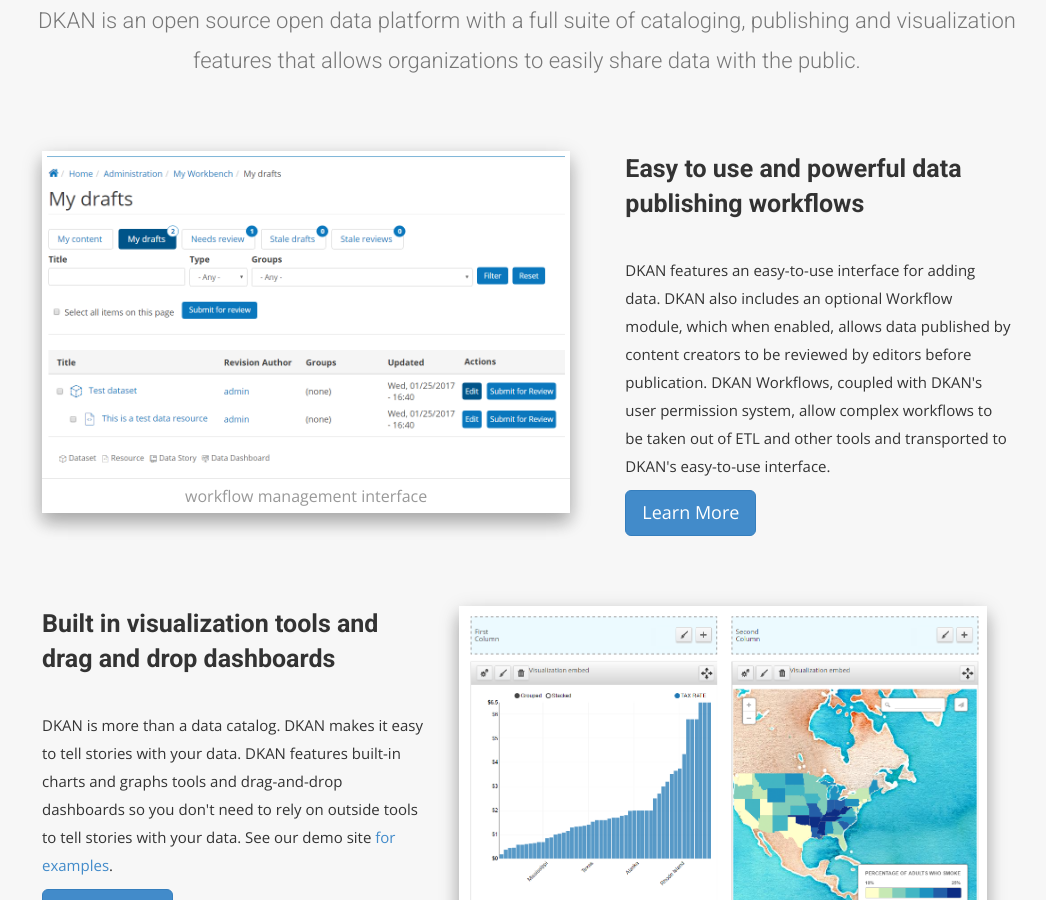
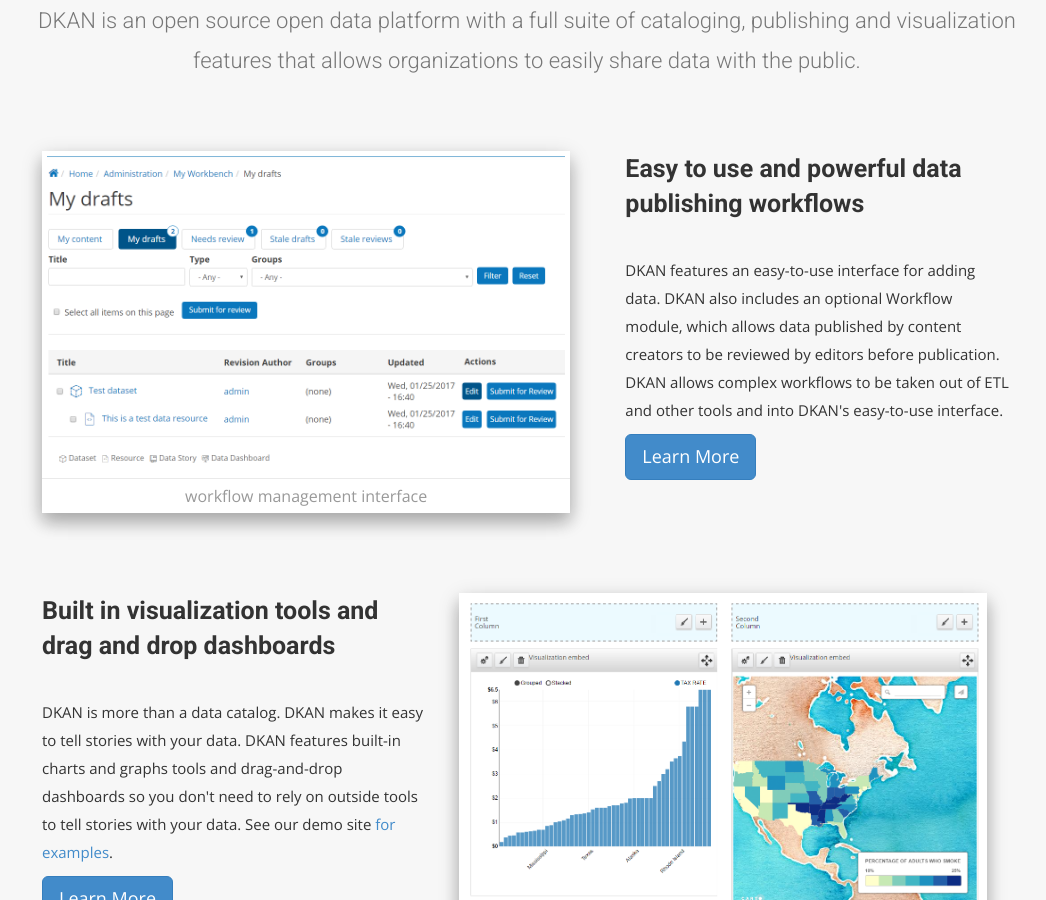
Before and after one commit to GetDKAN/GetDKAN.com, a Jekyll site: the page built from index.html, in a window 1280 px wide and 900 px high, scrolled down 1588 px. Shown: the whole window, without its empty margins (113-1159 px from the left). Built offline with Jekyll 4.4.1, drawn with Linux system fonts in a browser that asks for light colours; nearby versions of some CDN libraries; some web fonts are replaced.

Commit message:
Update index.html

```diff
--- a/index.html
+++ b/index.html
@@ -94,8 +94,7 @@
       </div>
       <div class="col-md-5 margin-b-30">
         <h3>Easy to use and powerful data publishing workflows</h3>
-        <p class="margin-b-20">
-DKAN features an easy-to-use interface for adding data. DKAN also includes an optional Workflow module, which when enabled, allows data published by content creators to be reviewed by editors before publication. DKAN Workflows, coupled with DKAN's user permission system, allow complex workflows to be taken out of ETL and other tools and transported to DKAN's easy-to-use interface.        </p>
+        <p class="margin-b-20">DKAN features an easy-to-use interface for adding data. DKAN also includes an optional Workflow module, which allows data published by content creators to be reviewed by editors before publication. DKAN allows complex workflows to be taken out of ETL and other tools and into DKAN's easy-to-use interface.        </p>
         <a href="{{site.baseurl}}/dkan-site/2016/04/20/dkan-workflow.html" class="btn btn-lg btn-primary btn-rounded">Learn More</a>
       </div>
     </div>
```
